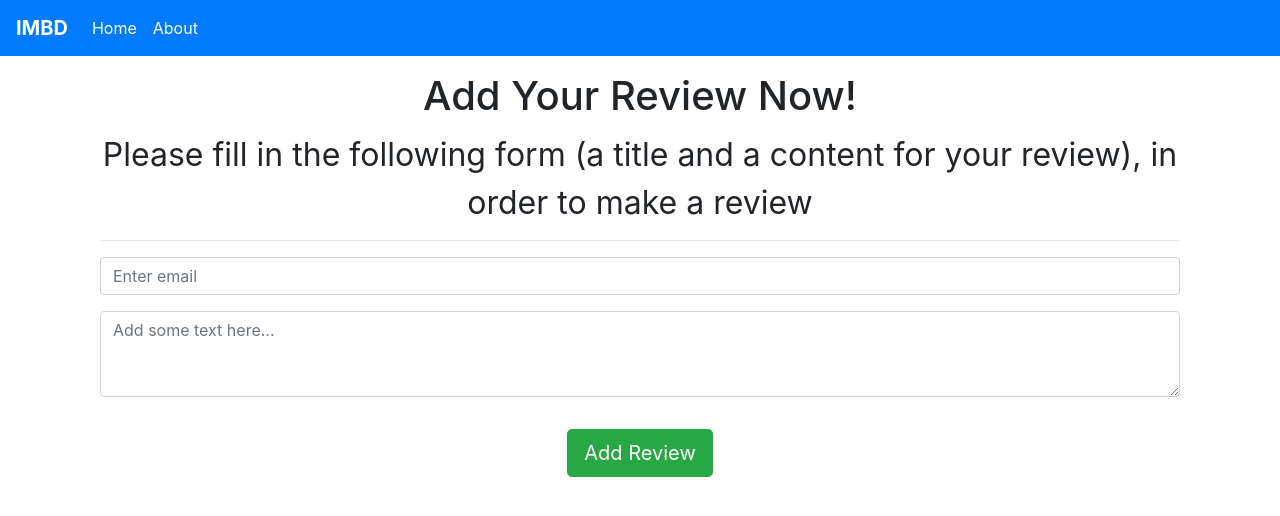
After one commit to gianniskokkosis/django_movie_reviews, a Django app: page /add_review/1/ in a window 1280 px wide. The commit adds this page. Shown: the top 516 px of the page. Run offline with Django 3.2, Linux system fonts and the light colour scheme; some libraries are stand-ins or nearby versions.

Commit message:
Final Commit

```diff
--- /dev/null
+++ b/movie_reviews/app/forms.py
@@ -0,0 +1,12 @@
+from django import forms
+from django.forms import ModelForm
+from .models import Review
+
+class ReviewForm(forms.ModelForm):
+
+    review_title = forms.CharField(widget=forms.Textarea(attrs={'class': 'form-control mt-3', 'placeholder': 'Add some text here...', 'name': 'something', 'type': 'text'}), label="", required="")
+    content = forms.CharField(widget=forms.Textarea(attrs={'class': 'form-control mt-3', 'placeholder': 'Add some text here...', 'name': 'content', 'type': 'text'}), label="", required="")
+
+    class Meta:
+        model = Review
+        fields = ['review_title', 'content']
--- /dev/null
+++ b/movie_reviews/app/templates/app/add_review.html
@@ -0,0 +1,20 @@
+{% extends 'app/base.html' %}
+{% block content %}
+    <div class="container" style="text-align: center">
+        <h1 class="mt-3"> Add Your Review Now!<h1>
+        <p class="mb-3"><small>Please fill in the following form (a title and a content for your review), in order to make a review</small></p>
+    <div>
+    <hr>
+    <form action="" method="POST">
+        {% csrf_token %}
+            <div class="form-group">
+                <input type="text" class="form-control" name="title" aria-describedby="emailHelp" placeholder="Enter email">
+            </div>
+            <div class="form-group">
+                <textarea class="form-control" name="content" rows="3" placeholder="Add some text here..."></textarea>
+            </div>
+        <div class="form-group" style="text-align=center">
+            <button type="submit" class="btn btn-success btn-lg mt-3"> Add Review</button>
+        </div>
+    </form>
+{% endblock content %}
--- a/movie_reviews/app/templates/app/home.html
+++ b/movie_reviews/app/templates/app/home.html
@@ -7,7 +7,7 @@
                 <div class="card-body">
                     <h5 class="card-title">{{ movie.title }}</h5>
                     <p class="card-text">{{ movie.director }}</p>
-                    <a href="#" class="btn btn-primary">More...</a>
+                    <a href="{% url 'details' movie.id %}" class="btn btn-primary">More...</a>
                 </div>
             </div>
         {% endfor %}
--- a/movie_reviews/app/urls.py
+++ b/movie_reviews/app/urls.py
@@ -3,4 +3,6 @@ from . import views
 
 urlpatterns = [
     path("", views.home, name="home-page"),
+    path("details/<int:pk>/", views.details, name="details"),
+    path("add_review/<int:pk>/", views.add_review, name="add-review"),
 ]
--- a/movie_reviews/app/views.py
+++ b/movie_reviews/app/views.py
@@ -1,6 +1,8 @@
 from django.shortcuts import render
-from django.http import HttpResponse
-from .models import Movie
+from django.http import HttpResponse, HttpResponseRedirect
+from .models import Movie, Review
+from .forms import ReviewForm
+import datetime
 
 
 def home(request):
@@ -9,3 +11,28 @@ def home(request):
         'movies': movies
     }
     return render(request, 'app/home.html', context)
+
+def details(request, pk):
+    obj = Movie.objects.get(id=pk)
+    queryset = Review.objects.filter(movie__id__icontains=pk).order_by('-date_added')
+
+    context = {
+        'obj': obj,
+        'reviews': queryset,
+    }
+
+    return render(request, 'app/details.html', context)
+
+def add_review(request, pk):
+    form = ReviewForm(request.POST)
+
+    if request.method == 'POST':
+        if form.is_valid():
+            title = request.POST.get('title', '')
+            content = request.POST.get('content', '')
+            movie_obj = Movie.objects.get(id=pk)
+            Review.objects.create(review_title=title, content=content, movie=movie_obj)
+            return HttpResponseRedirect('/')
+
+
+    return render(request, 'app/add_review.html')
```
Also changed, not shown: movie_reviews/app/templates/app/details.html (added, +30 -0 lines).
